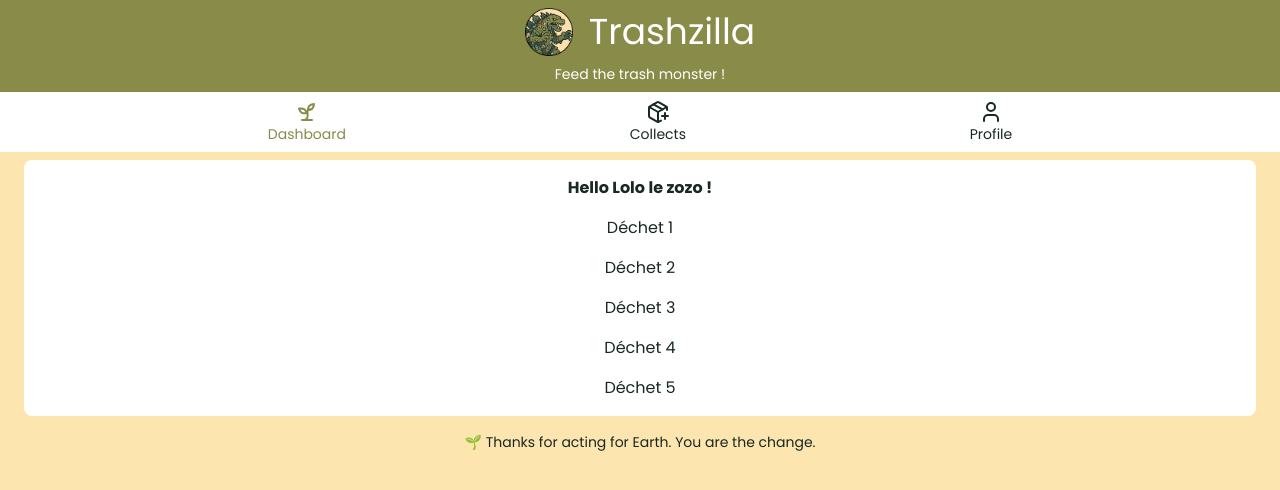
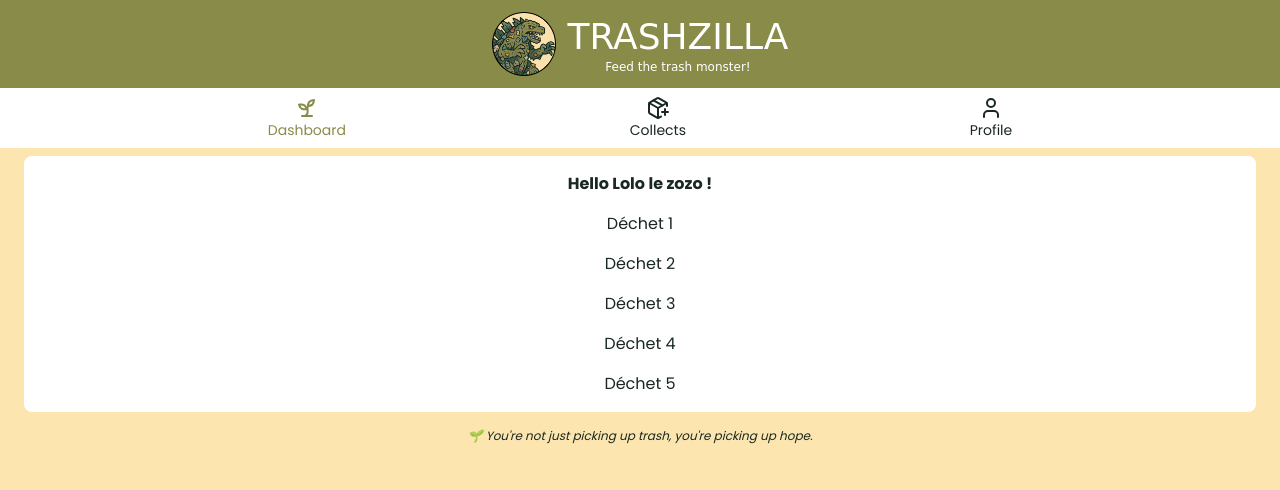
Before and after one commit to Nadrojria/PROJET_COLLECTIF_Trashzilla_Frontend, a website: page index.html in a window 1280 px wide. Drawn offline with nearby package versions, Linux system fonts and the light colour scheme; files that its build step writes are made by us from their sources; a web font is replaced by a local one.

Commit message:
update: style html

```diff
--- a/index.html
+++ b/index.html
@@ -8,23 +8,28 @@
   <link rel="preconnect" href="https://fonts.googleapis.com">
   <link rel="preconnect" href="https://fonts.gstatic.com" crossorigin>
   <link href="https://fonts.googleapis.com/css2?family=Poppins:wght@300;400;500;600;700&display=swap" rel="stylesheet">
+  <link href="https://fonts.googleapis.com/css2?family=Mogra&display=swap" rel="stylesheet">
   <link href="./dist/output.css" rel="stylesheet">
   <link rel="icon" href="./src/images/Logo Trashzilla.png" type="image/x-icon" sizes="16x16">
   <script src="./src/script.js" defer></script>
 </head>
 
 <body class="bg-my-beige text-my-black">
-  <header class="bg-my-green flex flex-col gap-2 p-2 text-white">
-    <div class="flex justify-center items-center gap-4">
-      <img class="size-12" src="./src/images/Logo Trashzilla.png" alt="Trashzilla Logo">
-      <h1 class="text-4xl">Trashzilla</h1>
+  <header class="bg-my-green text-white font-mogra p-3">
+    <div class="flex flex-col items-center gap-2 text-center">
+      <div class="flex items-center gap-3">
+        <img class="w-16 h-16 object-contain" src="./src/images/Logo Trashzilla.png" alt="Trashzilla Logo">
+        <div>
+          <h1 class="text-4xl leading-tight">TRASHZILLA</h1>
+          <p class="text-xs">Feed the trash monster!</p>
+        </div>
+      </div>
     </div>
-    <p class="text-sm flex justify-center items-center">Feed the trash monster !</p>
   </header>
   <nav class="bg-white">
     <div class="flex justify-evenly gap-2">
-      <button onclick="showCard('dashboard')" class="nav-btn flex flex-col items-center p-2 rounded transition-colors"
-        data-card="dashboard">
+      <button onclick="showCard('dashboard')"
+        class="nav-btn flex flex-col items-center p-2 rounded transition-colors p-" data-card="dashboard">
         <svg xmlns="http://www.w3.org/2000/svg" width="24" height="24" viewBox="0 0 24 24" fill="none"
           stroke="currentColor" stroke-width="2" stroke-linecap="round" stroke-linejoin="round"
           class="lucide lucide-sprout-icon lucide-sprout">
@@ -50,16 +55,6 @@
         </svg>
         <span class="text-sm">Collects</span>
       </button>
-      <!-- <button onclick="showCard('gifts')" class="nav-btn flex flex-col items-center p-2 rounded transition-colors"
-        data-card="gifts">
-        <svg xmlns="http://www.w3.org/2000/svg" width="24" height="24" viewBox="0 0 24 24" fill="none"
-          stroke="currentColor" stroke-width="2" stroke-linecap="round" stroke-linejoin="round"
-          class="lucide lucide-heart-icon lucide-heart">
-          <path
-            d="M19 14c1.49-1.46 3-3.21 3-5.5A5.5 5.5 0 0 0 16.5 3c-1.76 0-3 .5-4.5 2-1.5-1.5-2.74-2-4.5-2A5.5 5.5 0 0 0 2 8.5c0 2.3 1.5 4.05 3 5.5l7 7Z" />
-        </svg>
-        <span class="text-sm">Gifts</span>
-      </button> -->
       <button onclick="showCard('profile')" class="nav-btn flex flex-col items-center p-2 rounded transition-colors"
         data-card="profile">
         <svg xmlns="http://www.w3.org/2000/svg" width="24" height="24" viewBox="0 0 24 24" fill="none"
@@ -76,7 +71,7 @@
 
   </main>
   <footer class="flex justify-center items-center p-2">
-    <p class="text-sm">🌱 Thanks for acting for Earth. You are the change.</p>
+    <p class="text-xs italic">🌱 You're not just picking up trash, you're picking up hope.</p>
   </footer>
 </body>
 
--- a/src/script.js
+++ b/src/script.js
@@ -1,6 +1,28 @@
 // init variables
-
 const cards = {
+    signIn: `
+        <div class="card bg-white my-2 mx-6 p-2 rounded-lg flex flex-col justify-center items-center">
+            <h2 class=" font-bold p-2">Sign In</h2>
+            <form action="" class="flex flex-col gap-4">
+                <div class="first-name flex flex-col">
+                    <label for="first-name">Email *</label>
+                    <input type="email" pattern=".+@example\.com" placeholder="example@domain.com" required>
+                </div>
+                <div class="last-name flex flex-col">
+                    <label for="last-name">Password *</label>
+                    <input type="text" placeholder="Your password" required>
+                </div>
+                <button class="log-in-btn flex justify-center items-center bg-my-green mx-8 p-2 rounded-lg text-white">
+                    <svg xmlns="http://www.w3.org/2000/svg" width="16" height="16" viewBox="0 0 24 24" fill="none" stroke="currentColor" stroke-width="2" stroke-linecap="round" stroke-linejoin="round" class="lucide lucide-log-in" aria-hidden="true">
+                    <path d="m10 17 5-5-5-5"></path>
+                    <path d="M15 12H3"></path>
+                    <path d="M15 3h4a2 2 0 0 1 2 2v14a2 2 0 0 1-2 2h-4"></path>
+                    </svg>
+                    <span class="text-sm">Log In</span>
+                </button>
+            </form>
+        </div>
+    `,
     dashboard: `
         <div class="card bg-white my-2 mx-6 p-2 rounded-lg flex flex-col justify-center items-center"">
             <h2 class=" font-bold p-2">Hello Lolo le zozo !</h2>
@@ -69,15 +91,15 @@ const cards = {
             <form action="" class="flex flex-col gap-4">
                 <div class="first-name flex flex-col">
                     <label for="first-name">First name</label>
-                    <input type="text">
+                    <input type="text" placeholder="New first name" >
                 </div>
                 <div class="last-name flex flex-col">
                     <label for="last-name">Last name</label>
-                    <input type="text">
+                    <input type="text" placeholder="New last name" >
                 </div>
                 <div class="city flex flex-col">
                     <label for="city">City</label>
-                    <input type="text">
+                    <input type="text" placeholder="New city" >
                 </div>
                 <button class="update-btn flex justify-center items-center bg-my-green mx-8 p-2 rounded-lg text-white">
                     <svg xmlns="http://www.w3.org/2000/svg" width="24" height="24" viewBox="0 0 24 24" fill="none"
@@ -96,18 +118,59 @@ const cards = {
                 </button>
             </form>
         </div>
+    `,
+    manageVolunteers:`
+        <div class="card bg-white my-4 mx-6 p-4 rounded-xl shadow-lg flex flex-col gap-4">
+            <h2 class="font-bold text-lg text-center">Manage Volunteers</h2>
+            <button class="add-btn flex items-center justify-center gap-2 bg-my-green hover:bg-green-600 transition text-white px-4 py-2 rounded-lg self-center">
+                <svg xmlns="http://www.w3.org/2000/svg" width="20" height="20" viewBox="0 0 24 24" fill="none"
+                stroke="currentColor" stroke-width="2" stroke-linecap="round" stroke-linejoin="round"
+                class="lucide lucide-user-plus" aria-hidden="true">
+                <path d="M16 21v-2a4 4 0 0 0-4-4H6a4 4 0 0 0-4 4v2"></path>
+                <circle cx="9" cy="7" r="4"></circle>
+                <line x1="19" x2="19" y1="8" y2="14"></line>
+                <line x1="22" x2="16" y1="11" y2="11"></line>
+                </svg>
+                <span class="text-sm font-medium">Add Volunteers</span>
+            </button>
+            <div class="volunteers-list flex flex-col gap-3">
+                <div class="volunteer-item flex justify-between items-center bg-slate-100 px-4 py-3 rounded-lg shadow-sm">
+                <div class="volunteer-info flex flex-col">
+                    <h3 class="font-semibold">Monica Geller</h3>
+                    <p class="text-sm text-gray-500 italic">Paris</p>
+                </div>
+                <div class="volunteer-actions flex gap-3">
+                    <button class="action-btn edit-btn flex items-center justify-center bg-sky-200 text-sky-800 p-2 rounded-md hover:bg-sky-300 transition">
+                    <svg xmlns="http://www.w3.org/2000/svg" width="16" height="16" viewBox="0 0 24 24" fill="none"
+                        stroke="currentColor" stroke-width="2" stroke-linecap="round" stroke-linejoin="round"
+                        class="lucide lucide-pen" aria-hidden="true">
+                        <path
+                        d="M21.174 6.812a1 1 0 0 0-3.986-3.987L3.842 16.174a2 2 0 0 0-.5.83l-1.321 4.352a.5.5 0 0 0 .623.622l4.353-1.32a2 2 0 0 0 .83-.497z">
+                        </path>
+                    </svg>
+                    </button>
+                    <button class="action-btn delete-btn flex items-center justify-center bg-red-200 text-red-700 p-2 rounded-md hover:bg-red-300 transition">
+                    <svg xmlns="http://www.w3.org/2000/svg" width="16" height="16" viewBox="0 0 24 24" fill="none"
+                        stroke="currentColor" stroke-width="2" stroke-linecap="round" stroke-linejoin="round"
+                        class="lucide lucide-trash-2" aria-hidden="true">
+                        <path d="M3 6h18"></path>
+                        <path d="M19 6v14c0 1-1 2-2 2H7c-1 0-2-1-2-2V6"></path>
+                        <path d="M8 6V4c0-1 1-2 2-2h4c1 0 2 1 2 2v2"></path>
+                        <line x1="10" x2="10" y1="11" y2="17"></line>
+                        <line x1="14" x2="14" y1="11" y2="17"></line>
+                    </svg>
+                    </button>
+                </div>
+                </div>
+            </div>
+    </div>
     `
 }
-
-
 // init functions
-
 function showCard(cardName) {
     const content = document.querySelector('#content');
     const navBtns = document.querySelectorAll('.nav-btn');
-
     content.innerHTML = cards[cardName] || cards.dashboard;
-
     navBtns.forEach(btn => {
         if (btn.dataset.card === cardName) {
             btn.classList.add('text-my-green');
@@ -118,10 +181,7 @@ function showCard(cardName) {
         }
     });
 }
-
-
 // execute code
-
 document.addEventListener('DOMContentLoaded', function () {
     showCard('dashboard');
 });
--- a/tailwind.config.js
+++ b/tailwind.config.js
@@ -13,6 +13,7 @@ module.exports = {
       },
       fontFamily: {
         'sans': ['Poppins', 'ui-sans-serif', 'system-ui'],
+        mogra: ['Mogra', 'cursive']
       }
     },
   },
```
